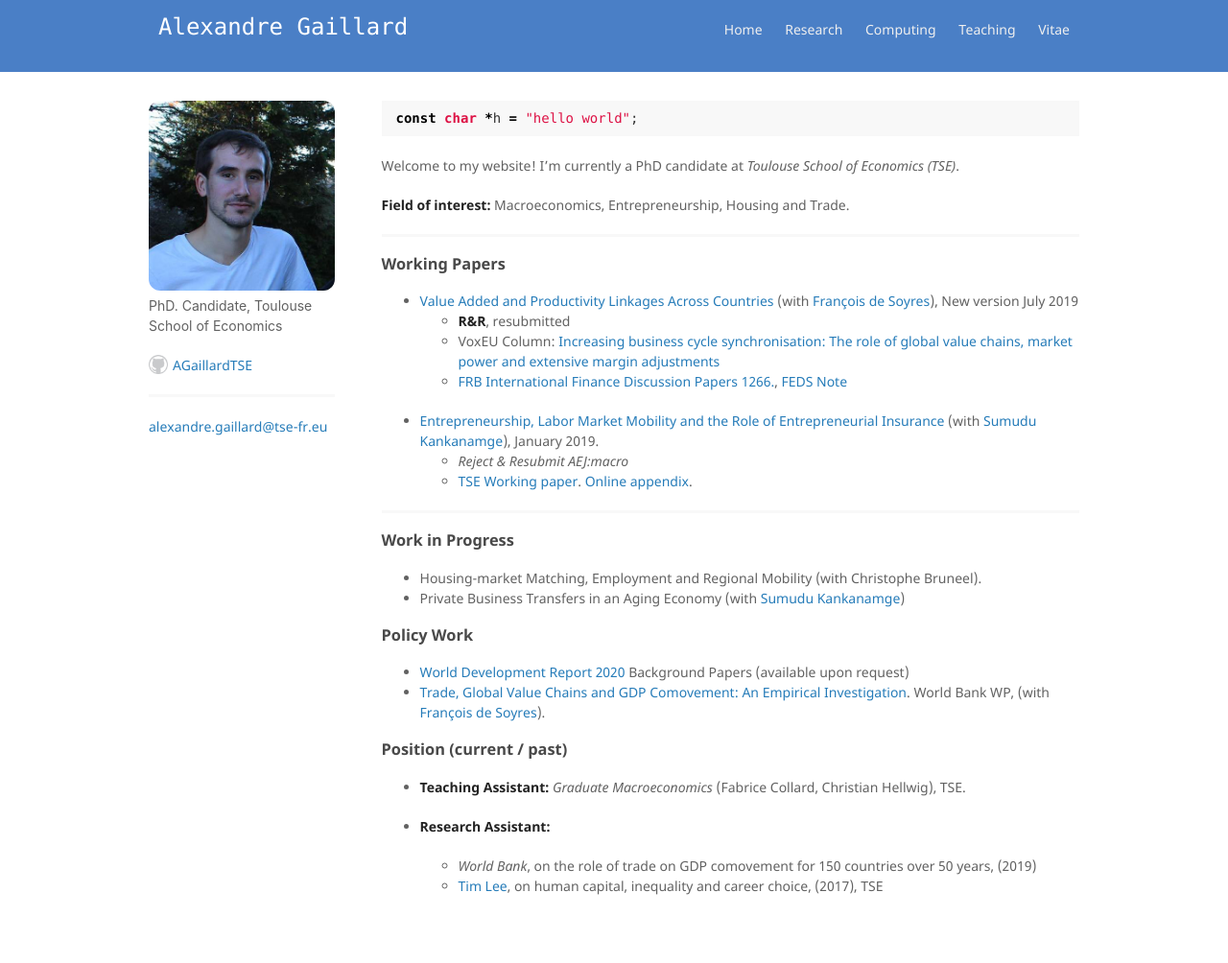
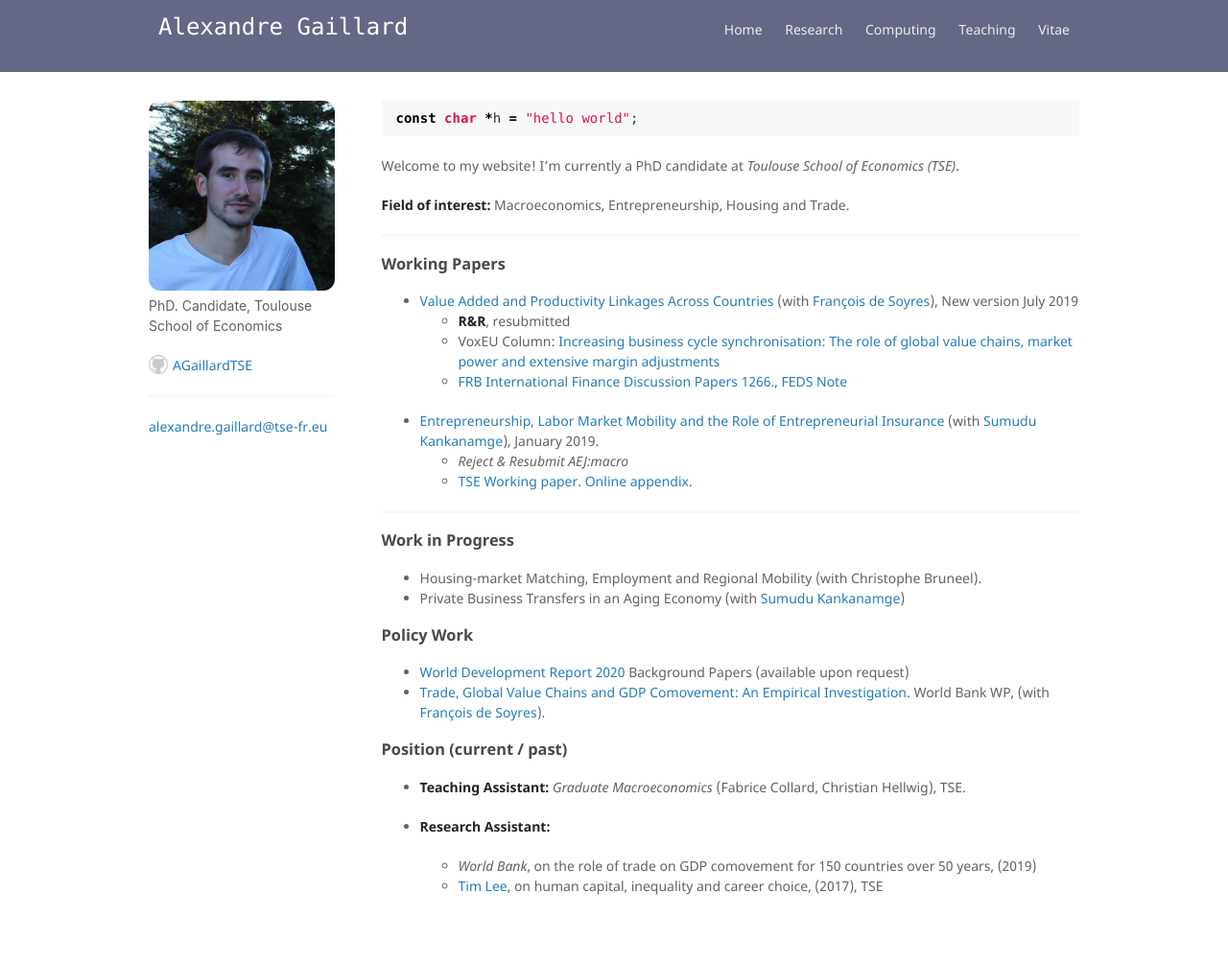
Before and after one commit to AGaillardTSE/AGaillardTSE.github.io, a Jekyll site: the page built from index.md, in a window 1280 px wide. Shown: the whole page at 96% size. Built offline with Jekyll 4.4.1, drawn with Linux system fonts in a browser that asks for light colours.

Commit message:
Update jekyll-theme-minimal.scss

```diff
--- a/_sass/jekyll-theme-minimal.scss
+++ b/_sass/jekyll-theme-minimal.scss
@@ -78,7 +78,7 @@ a:hover small {
   padding-top:10px;
   margin-bottom:30px;
   height:65px;
-  background-color:#4A7FC6;
+  background-color:#646785;
   color:#fff;
 }
 
```
